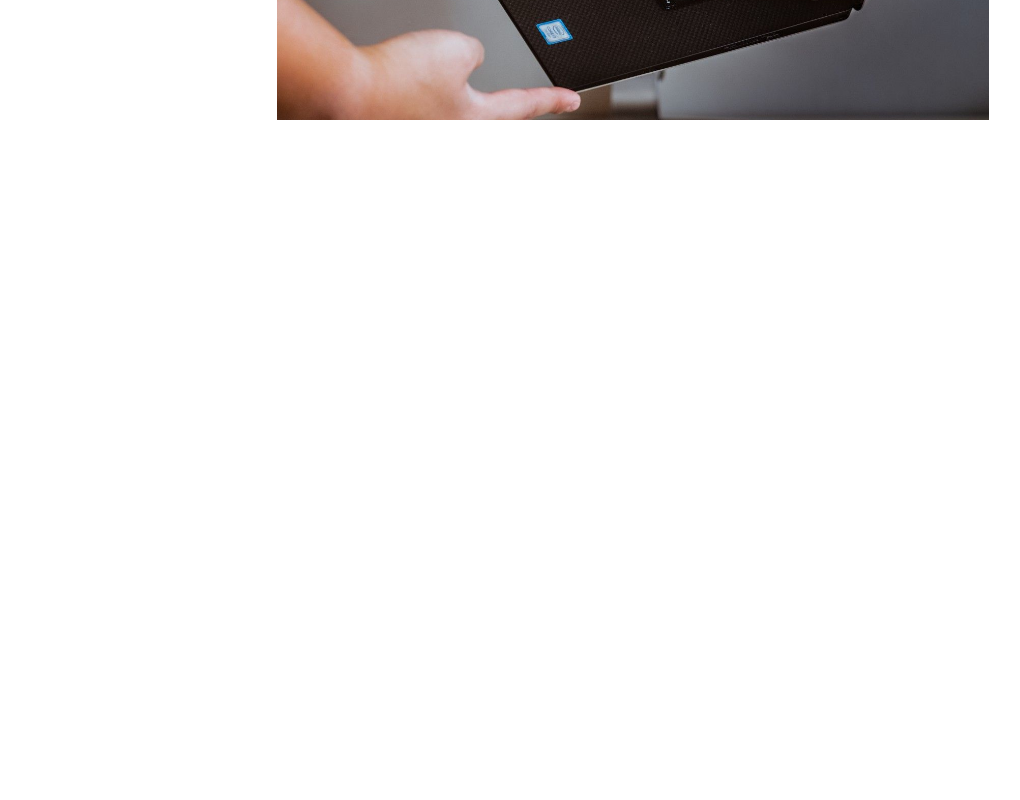
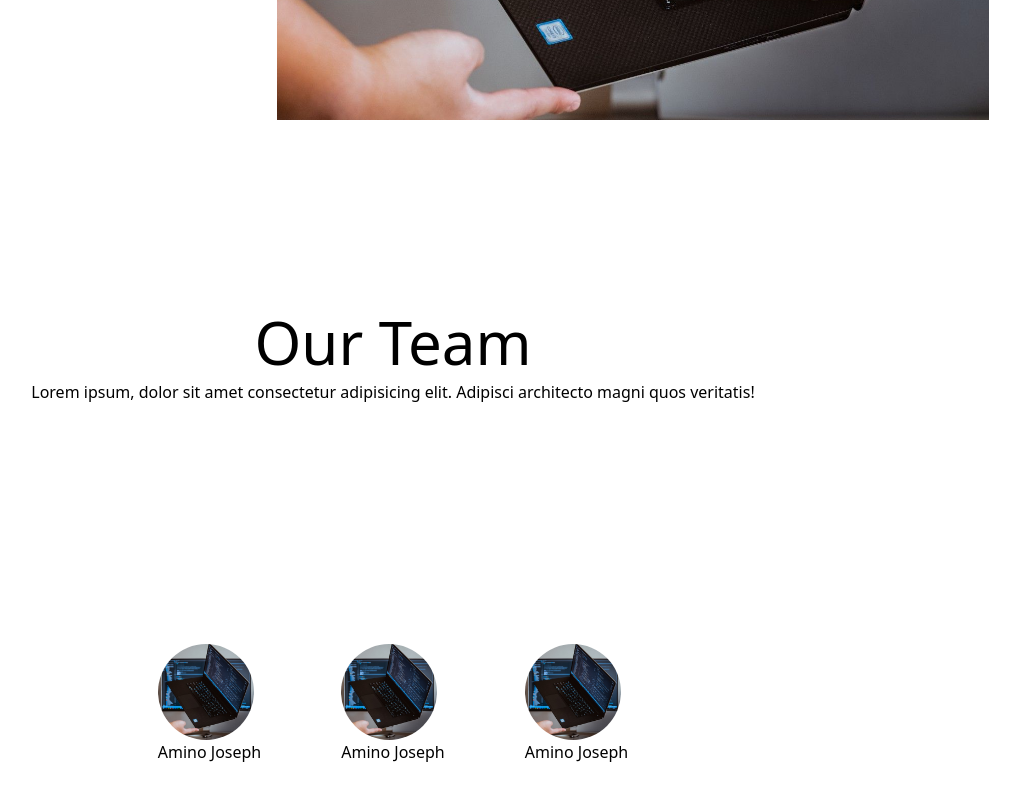
Before and after one commit to abiel13/scm, a React (Vite) app: page / in a window 1280 px wide. Shown: the part 1592-2392 px from the top of the page, without its empty margins (247-1267 px from the left). Before the commit the page ends 1752 px from the top, so only its background shows below. Built offline with nearby package versions, Linux system fonts and the light colour scheme.

Commit message:
Update Home.jsx

```diff
--- a/src/pages/Home.jsx
+++ b/src/pages/Home.jsx
@@ -99,6 +99,36 @@ function Home() {
           </div>
         </div>
       </section>
+
+      <section id="Teams" className="w-screen overflow-y-hidden mt-24 h-screen">
+       <h1 className="text-black text-6xl text-center font-medium ">Our Team
+       </h1>
+       <p className="mt-2 text-center">Lorem ipsum, dolor sit amet consectetur adipisicing elit. Adipisci architecto magni quos veritatis!</p>
+
+       <div className=" w-full h-3/4 px-5   flex items-center  ">
+          <div className="w-full h-3/4 flex gap-20 justify-center py-3 items-center px-6 ">
+            <div>
+        <div className="w-24 h-24 rounded-full bg-white">
+          <img src={b} className="w-full h-full rounded-full" alt="" />
+</div>
+<p>Amino  Joseph</p>
+            </div>
+            <div>
+        <div className="w-24 h-24 rounded-full bg-white">
+          <img src={b} className="w-full h-full rounded-full" alt="" />
+</div>
+<p>Amino  Joseph</p>
+            </div>
+            <div>
+        <div className="w-24 h-24 rounded-full bg-white">
+          <img src={b} className="w-full h-full rounded-full" alt="" />
+</div>
+<p>Amino  Joseph</p>
+            </div>
+          </div>
+        </div>
+      </section>
+
     </div>
   );
 }
```
